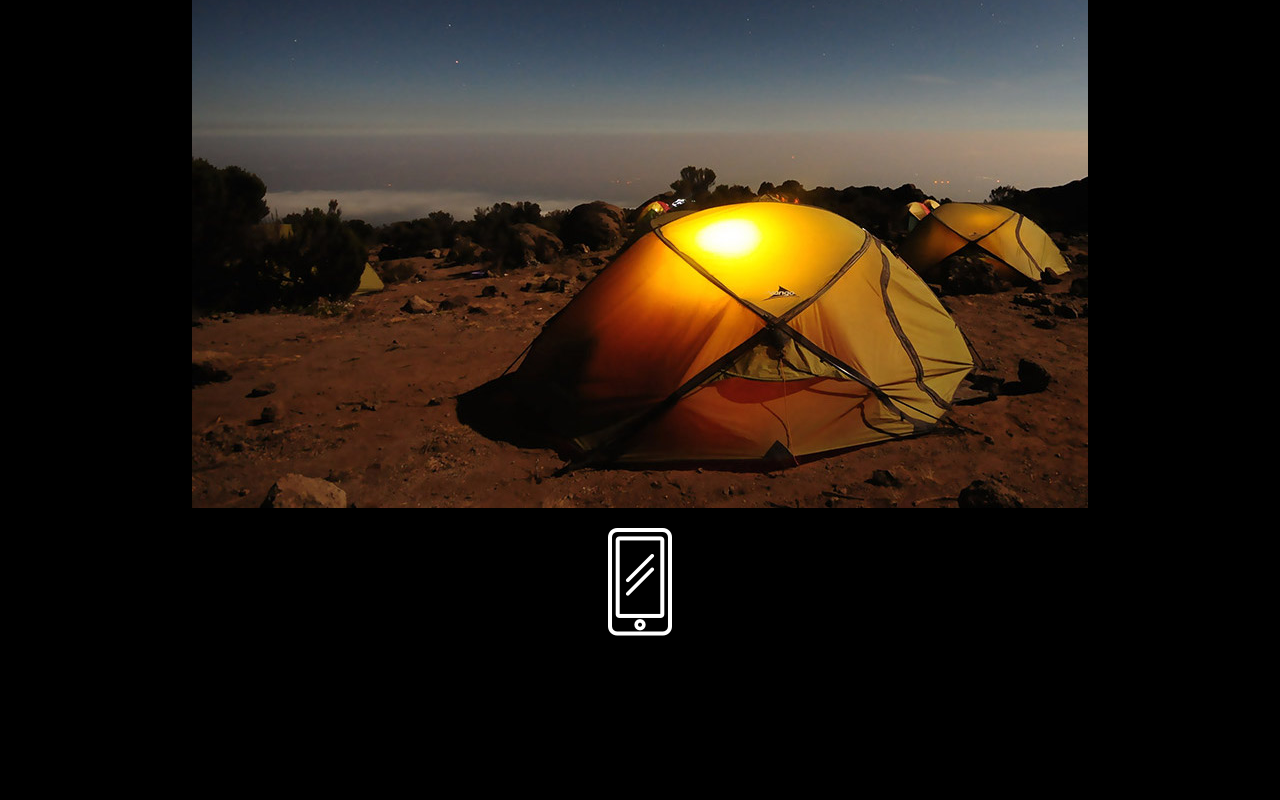
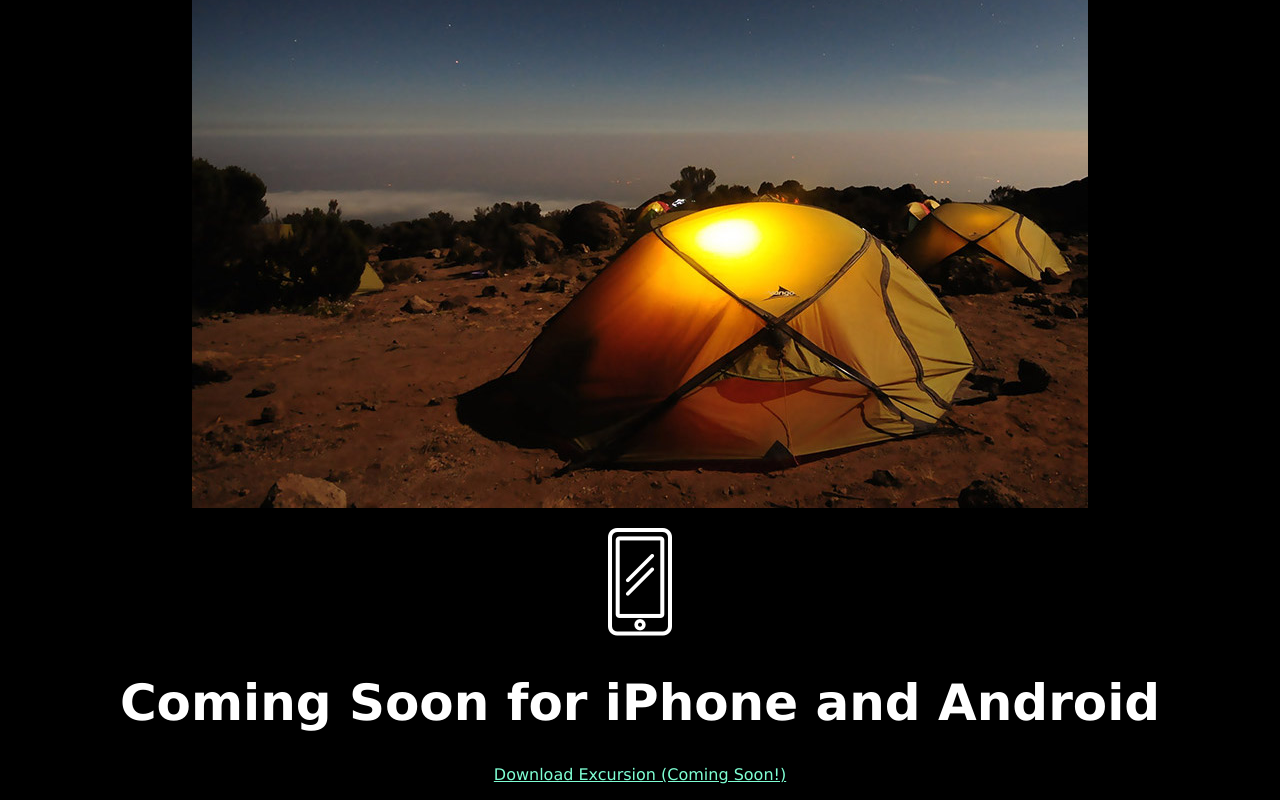
Before and after one commit to Siovahn/Excursion, a plain HTML site: page index.html in a window 1280 px wide. Shown: the part 557-1357 px from the top of the page. Before the commit the page ends 1213 px from the top, so only its background shows below. Drawn offline with Linux system fonts and the light colour scheme.

Commit message:
Footer added.

```diff
--- a/index.html
+++ b/index.html
@@ -22,6 +22,9 @@
   <p><img src="./resources/images/camp.jpg" alt="campsite"></p>
   <p><img src="./resources/images/phone.png" alt="cellphone"></p>
 
+<!-- "Images" -->
+  <h1>Coming Soon for iPhone and Android</h1>
+  <p><a href="#">Download Excursion (Coming Soon!)</a></p>
 
 </body>
 </html>
```
